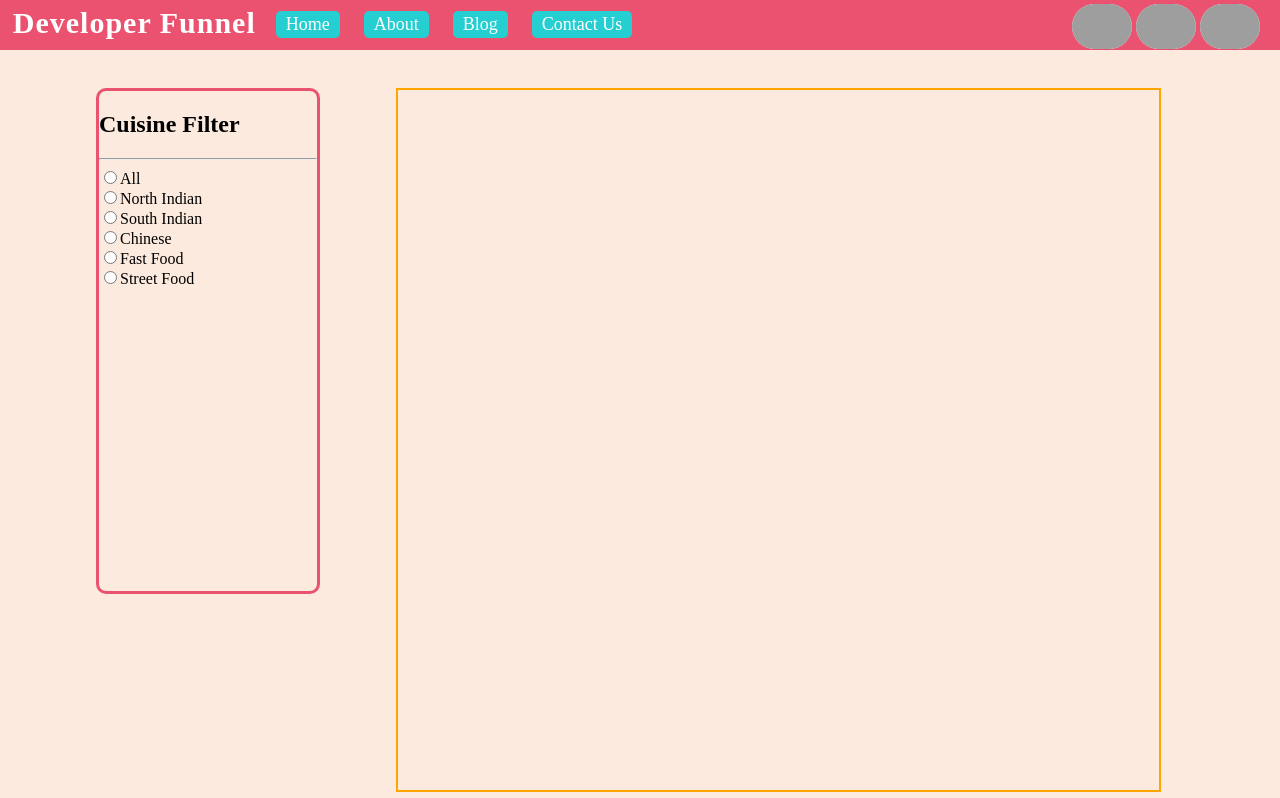
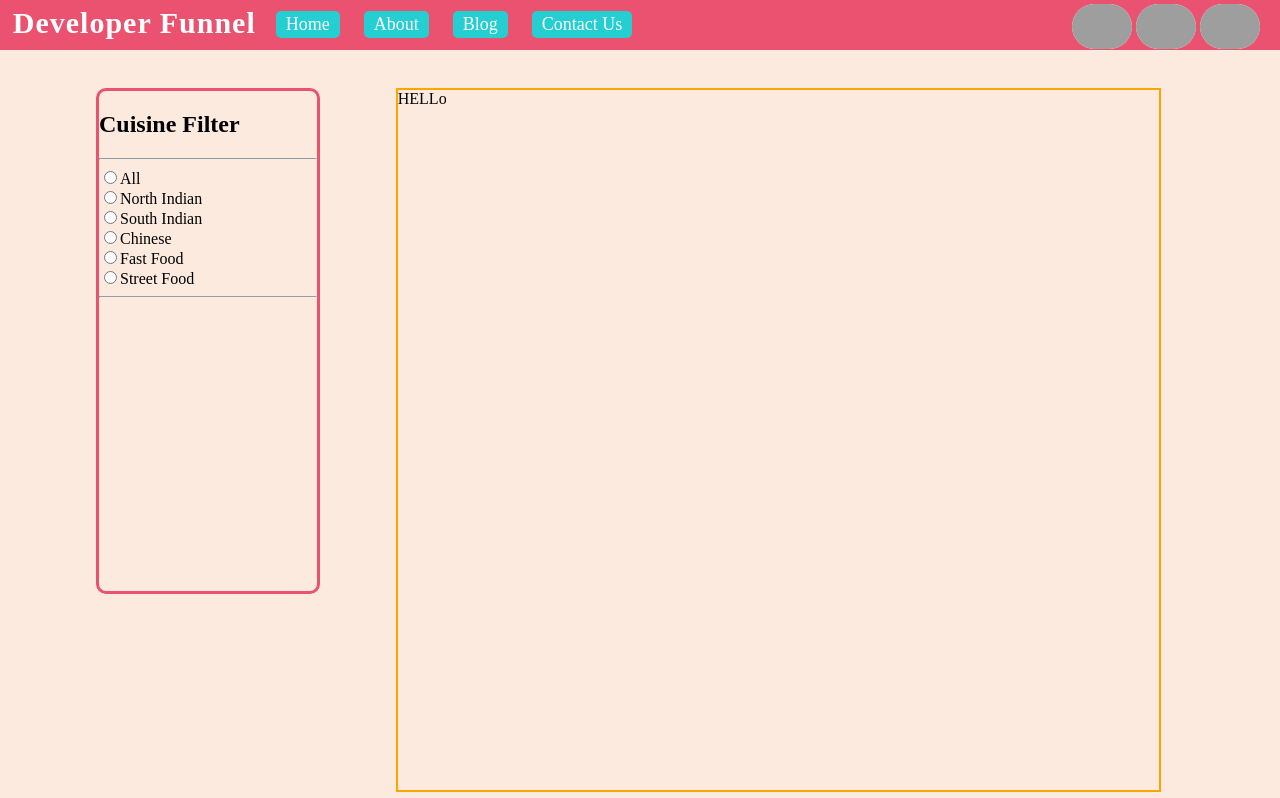
Before and after one commit to RahulBRB/ZomApp-2nd-Page, a plain HTML site: page listing.html in a window 1280 px wide. Shown: the top 798 px of the page. Drawn offline with Linux system fonts and the light colour scheme; grey boxes are pictures that could not be loaded.

Commit message:
Update listing.html

```diff
--- a/listing.html
+++ b/listing.html
@@ -36,8 +36,14 @@
                 <input type="radio" id="chinese" ><label for="chinese">Chinese</label><br>
                 <input type="radio" id="fast" ><label for="fast">Fast Food</label><br>
                 <input type="radio" id="street" ><label for="street">Street Food</label><br>
+
+                <hr>
+
+
             </div>
-            <div class="restContent"></div>
+
+
+            <div class="restContent">HELLo</div>
         </div>
 
 
```
